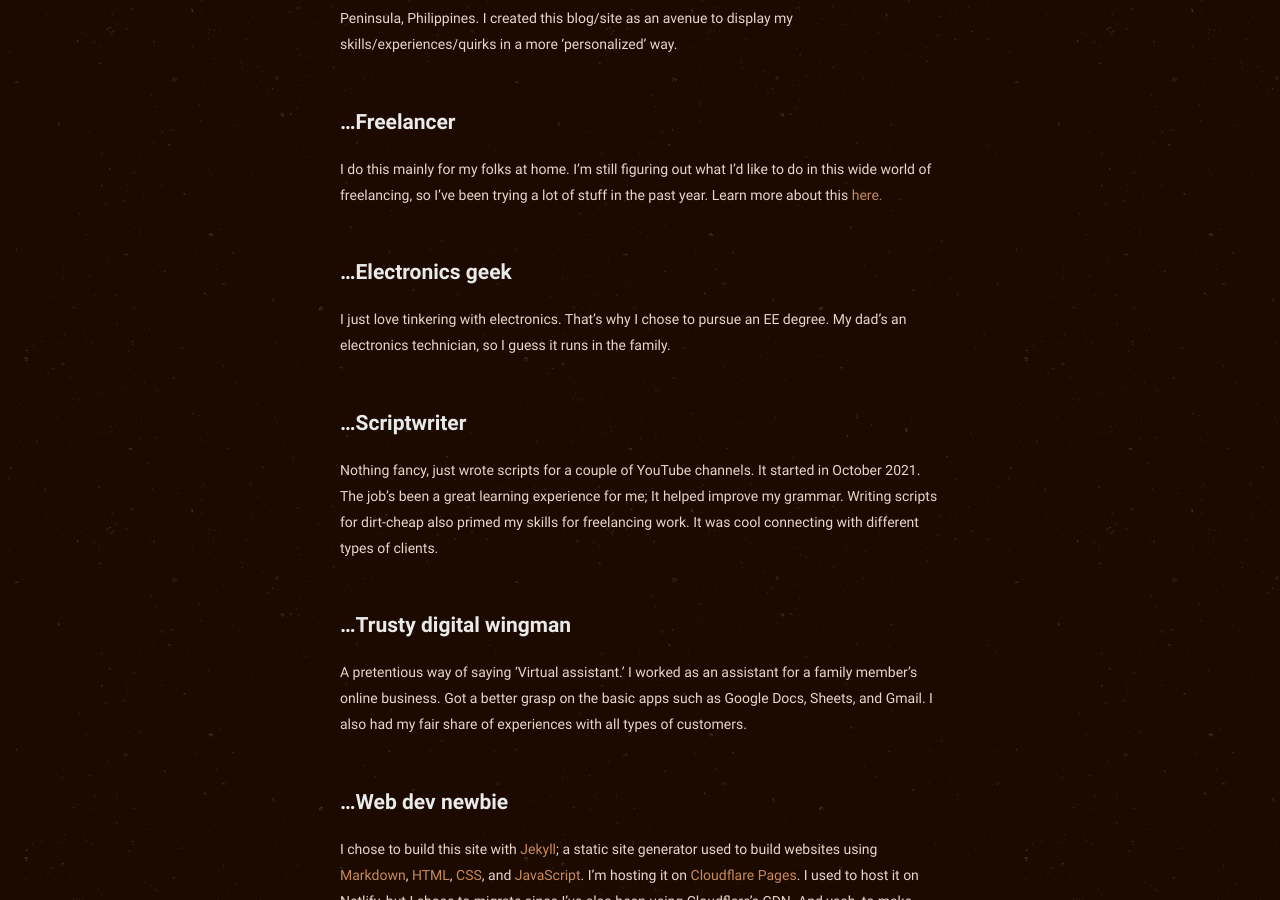
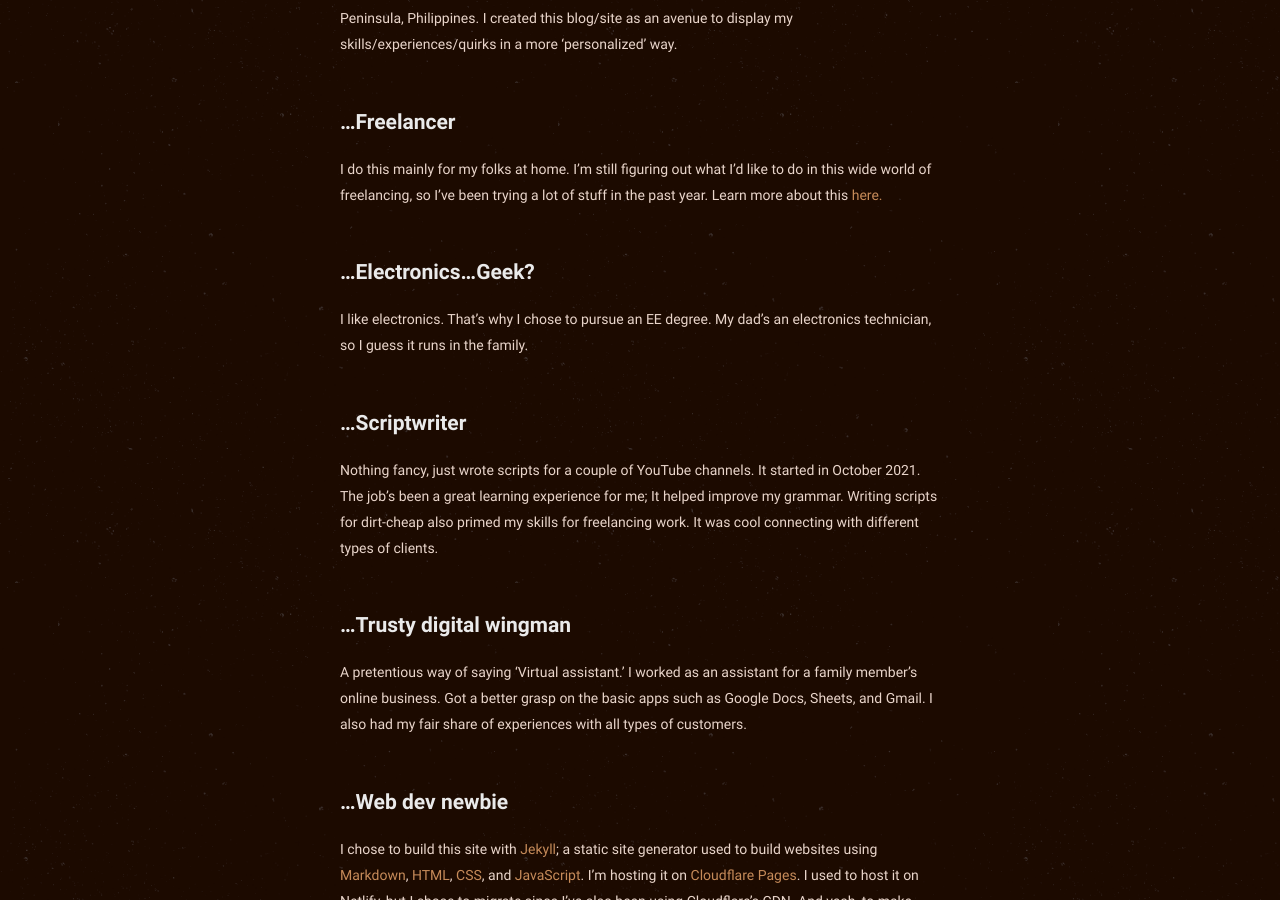
Before and after one commit to philippines69/carlcastroarchives, a Jekyll site: the page built from about.md, in a window 1280 px wide and 900 px high, scrolled down 359 px. Built offline with Jekyll 4.4.1, drawn with Linux system fonts in a browser that asks for light colours.

Commit message:
Update from Forestry.io philippines69 updated about.md

```diff
--- a/about.md
+++ b/about.md
@@ -16,9 +16,9 @@ You can call me Carl! I'm an engineering freshman (if it adds to anything) livin
 
 I do this mainly for my folks at home. I'm still figuring out what I'd like to do in this wide world of freelancing, so I've been trying a lot of stuff in the past year. Learn more about this [here.]()
 
-# ...Electronics geek
+# ...Electronics...Geek?
 
-I just love tinkering with electronics. That's why I chose to pursue an EE degree. My dad's an electronics technician, so I guess it runs in the family.
+I like electronics. That's why I chose to pursue an EE degree. My dad's an electronics technician, so I guess it runs in the family.
 
 # ...Scriptwriter
 
```
